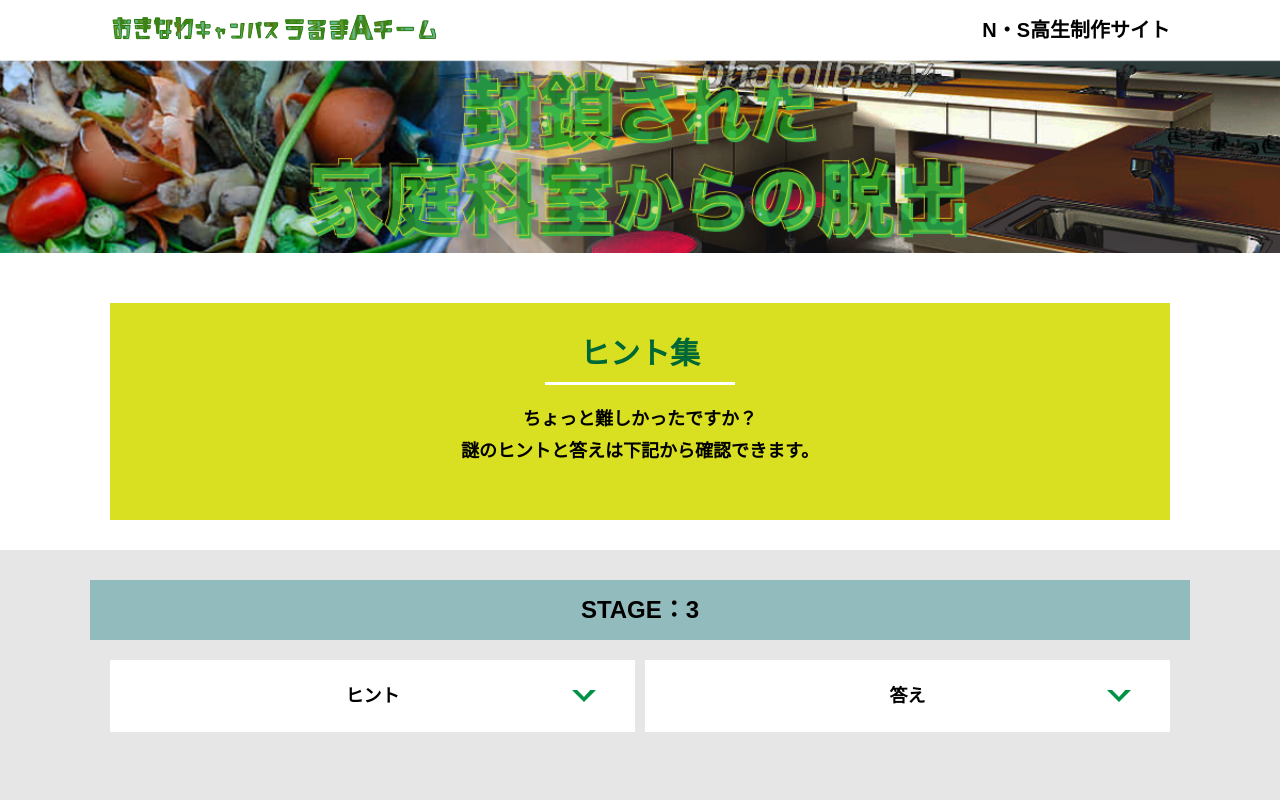
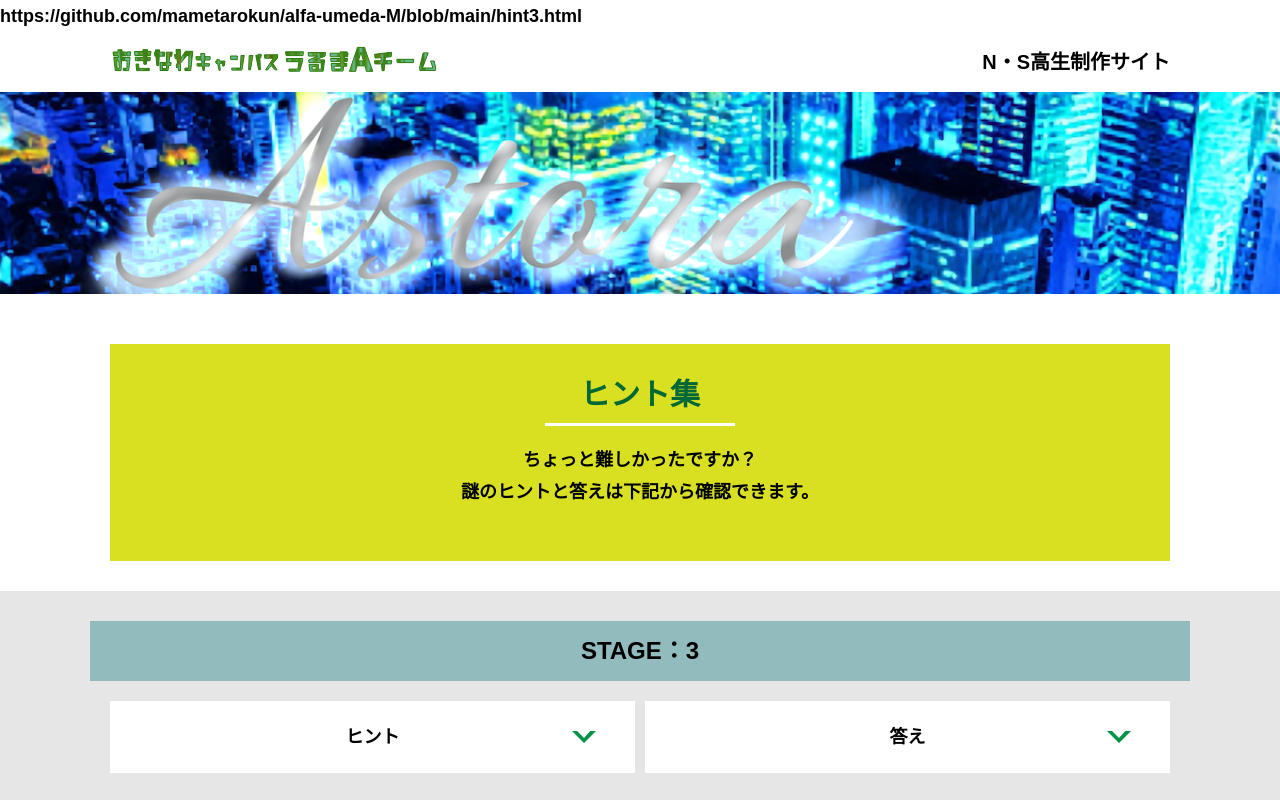
Before and after one commit to mametarokun/alfa-umeda-M, a plain HTML site: page hint3.html in a window 1280 px wide. Shown: the top 800 px of the page. Drawn offline with Linux system fonts and the light colour scheme.

Commit message:
Update hint3.html

```diff
--- a/hint3.html
+++ b/hint3.html
@@ -1,7 +1,7 @@
 <!DOCTYPE html>
 <html lang="ja">
 <head>
-  <meta charset="UTF-8">
+  <meta charset="UTF-8">https://github.com/mametarokun/alfa-umeda-M/blob/main/hint3.html
   <meta http-equiv="X-UA-Compatible" content="IE=edge">
   <meta name="viewport" content="width=device-width, initial-scale=1.0">
   <title>ヒント │ 封鎖された家庭科室からの脱出 │ Project N</title>
@@ -23,7 +23,7 @@
   </header>
   <main class="main hint-page">
     <!-- タイトルエリア　ここから -->
-    <h1 class="main-title"><img src="assets/images/main-image.png" alt="封鎖された家庭科室からの脱出"></h1>
+    <h1 class="main-title"><img src="assets/images/astra_main.png" alt="封鎖された家庭科室からの脱出"></h1>
     <!-- タイトルエリア　ここまで -->
     <section class="section">
       <div class="container">
```
